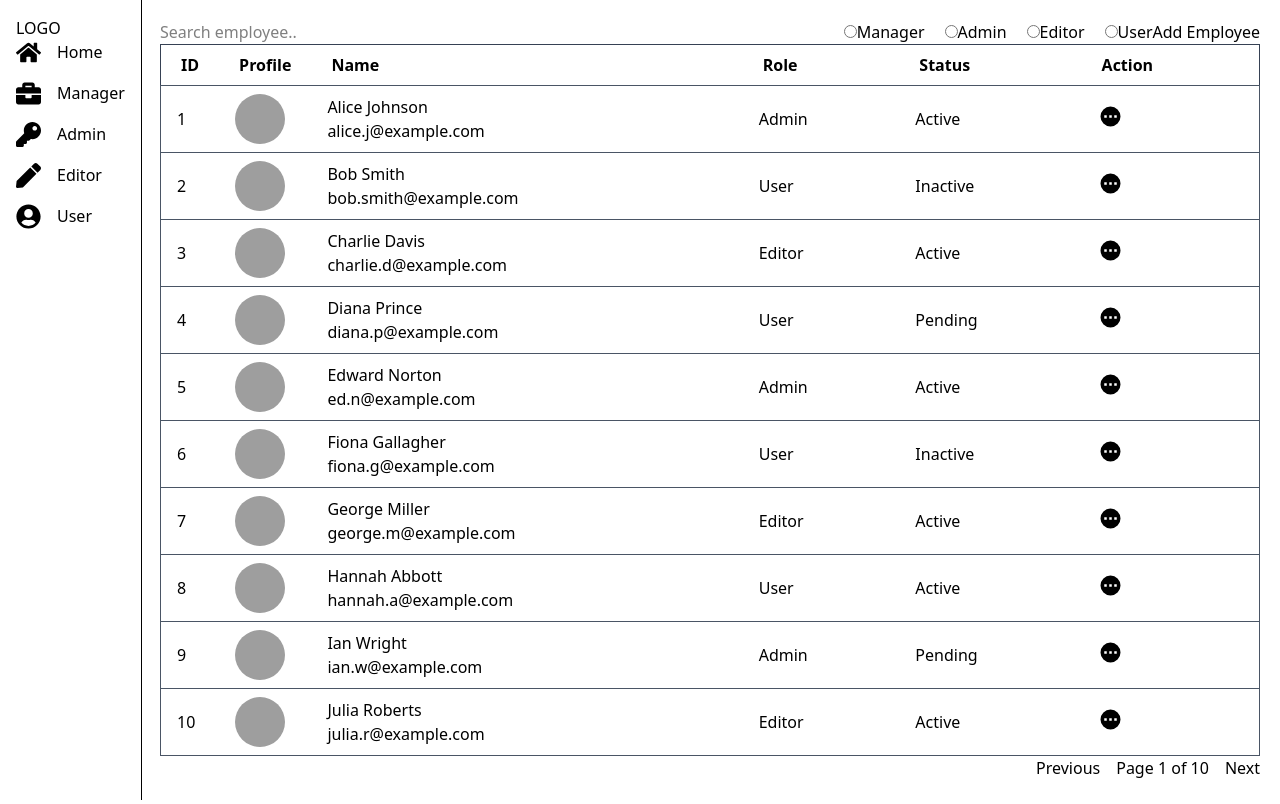
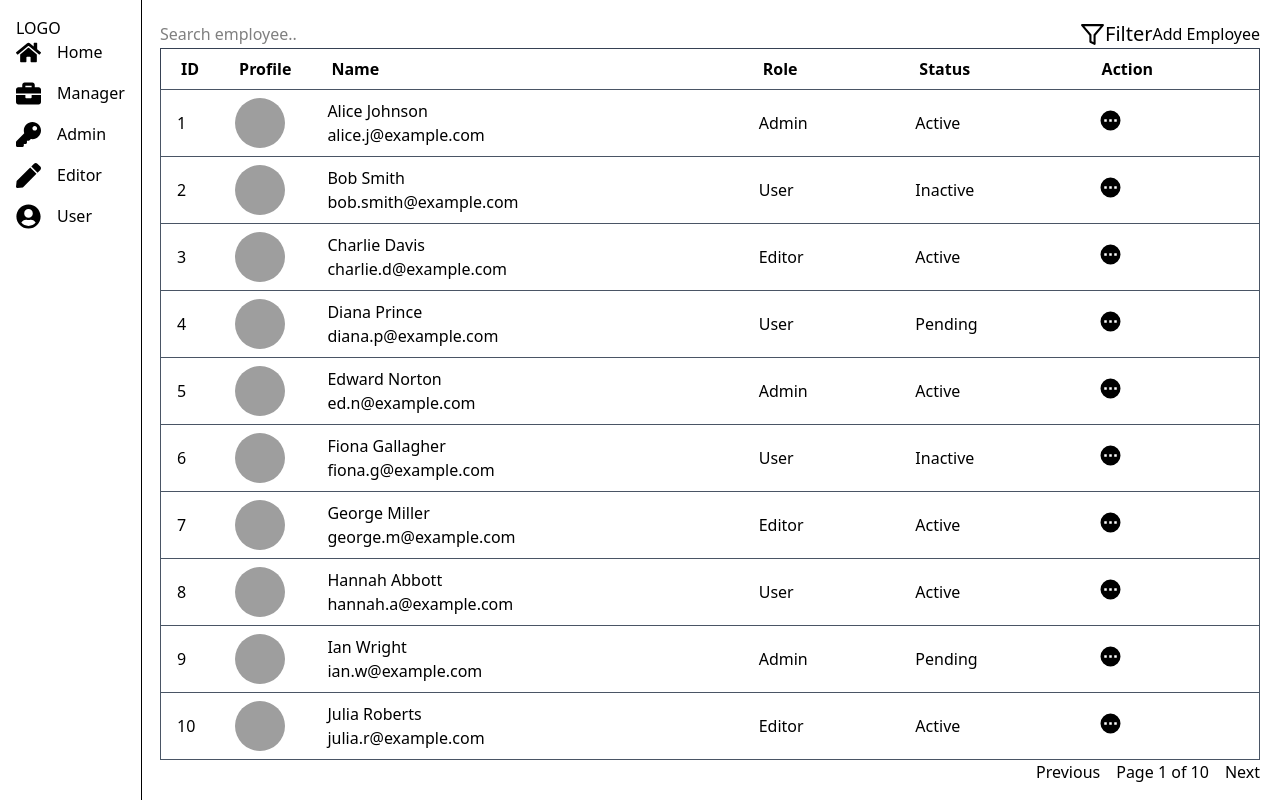
Before and after one commit to Zer0-Gravity/mini-react-project, a React (Vite) app in the folder people-grid/: page / in a window 1280 px wide. Built offline with nearby package versions, Linux system fonts and the light colour scheme; grey boxes are pictures that could not be loaded.

Commit message:
Feat: Add filter dropdown button

```diff
--- /dev/null
+++ b/people-grid/src/Component/Dropdown.tsx
@@ -0,0 +1,54 @@
+function Dropdown() {
+    return (
+        <div className="absolute bg-amber-100 p-5">
+            <div>
+                <h1>Filter By Role</h1>
+                <div>
+                    <Input value="" desc="All" filter="filter-role" />
+                    <Input value="" desc="Manager" filter="filter-role" />
+                    <Input value="" desc="Admin" filter="filter-role" />
+                    <Input value="" desc="Editor" filter="filter-role" />
+                    <Input value="" desc="User" filter="filter-role" />
+                </div>
+            </div>
+            <div>
+                <h1>Filter By Status</h1>
+                <div>
+                    <Input value="" desc="All" filter="filter-status" />
+                    <Input
+                        value="Active"
+                        desc="Active"
+                        filter="filter-status"
+                    />
+                    <Input
+                        value="Inactive"
+                        desc="Inactive"
+                        filter="filter-status"
+                    />
+                    <Input
+                        value="Vacation"
+                        desc="Vacation"
+                        filter="filter-status"
+                    />
+                </div>
+            </div>
+        </div>
+    );
+}
+
+interface InputProp {
+    value: string;
+    desc: string;
+    filter: string;
+}
+
+function Input({ value, desc, filter }: InputProp) {
+    return (
+        <label>
+            <input type="radio" name={filter} value={value} />
+            <span>{desc}</span>
+        </label>
+    );
+}
+
+export default Dropdown;
--- a/people-grid/src/Page/Home.tsx
+++ b/people-grid/src/Page/Home.tsx
@@ -1,9 +1,12 @@
 import { useState } from "react";
 import Table from "../Component/Table";
 import type { PeopleProps } from "../Utils/Type";
+import { LuFilter } from "react-icons/lu";
+import Dropdown from "../Component/Dropdown";
 
 function Home({ people }: { people: PeopleProps[] }) {
     const [searchQuery, setSearchQuery] = useState("");
+    const [filterDropDown, setFilterDropDown] = useState<boolean>(false);
 
     const filteredData = people.filter((data) => {
         return data.name.toLowerCase().includes(searchQuery.toLowerCase());
@@ -11,7 +14,7 @@ function Home({ people }: { people: PeopleProps[] }) {
 
     return (
         <div className="ml-35">
-            <div className="flex">
+            <div className="flex items-center">
                 <div className="flex-1">
                     <input
                         type="search"
@@ -19,31 +22,15 @@ function Home({ people }: { people: PeopleProps[] }) {
                         onChange={(e) => setSearchQuery(e.target.value)}
                     />
                 </div>
-                <div className="flex gap-5">
-                    <label>
-                        <input
-                            type="radio"
-                            name="filter-group"
-                            value="Manager"
-                        />
-                        <span>Manager</span>
-                    </label>
-                    <label>
-                        <input type="radio" name="filter-group" value="Admin" />
-                        <span>Admin</span>
-                    </label>
-                    <label>
-                        <input
-                            type="radio"
-                            name="filter-group"
-                            value="Editor"
-                        />
-                        <span>Editor</span>
-                    </label>
-                    <label>
-                        <input type="radio" name="filter-group" value="User" />
-                        <span>User</span>
-                    </label>
+                <div className="relative">
+                    <button
+                        className="flex text-xl items-center"
+                        onClick={() => setFilterDropDown(!filterDropDown)}
+                    >
+                        <LuFilter size={25} /> Filter
+                    </button>
+
+                    {filterDropDown && <Dropdown />}
                 </div>
                 <div>
                     <button>Add Employee</button>
```
